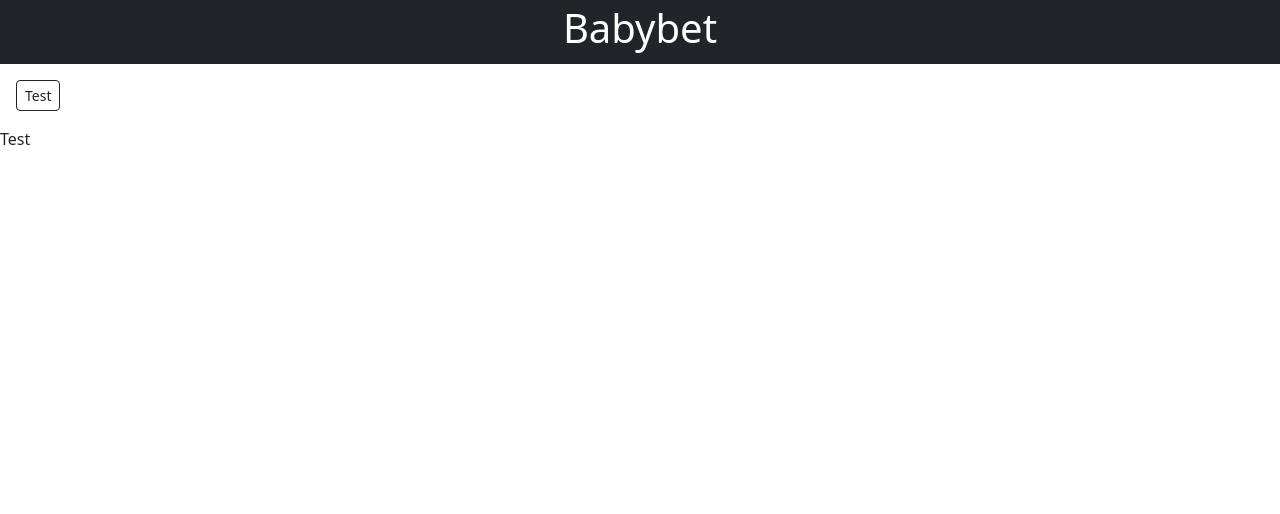
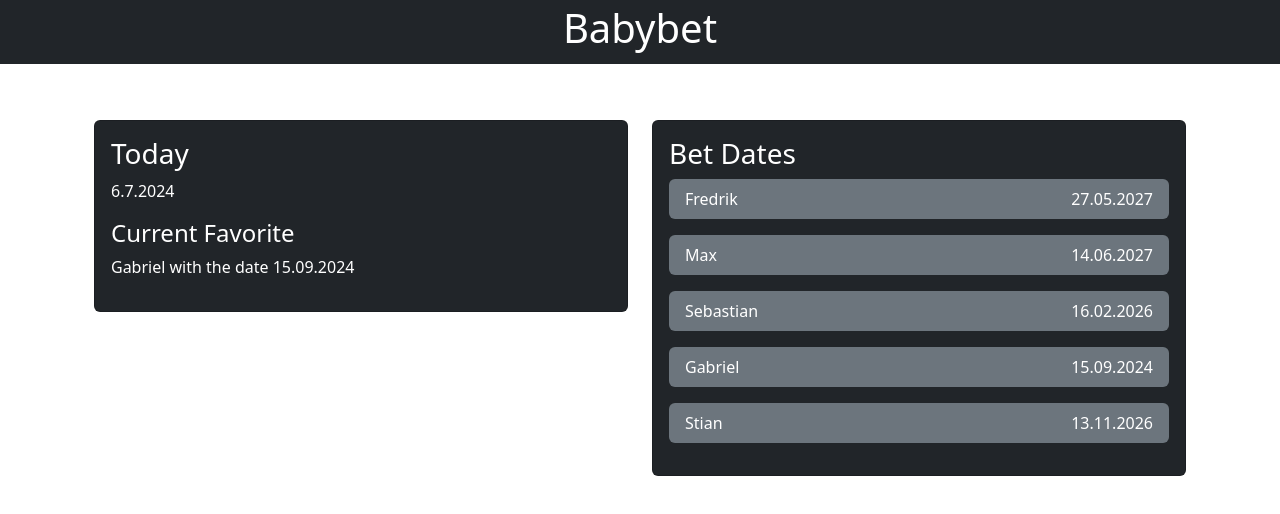
Before and after one commit to maxfinanger/babybet, a React (Vite) app: page / in a window 1280 px wide. Shown: the top 514 px of the page. Built offline with nearby package versions, Linux system fonts and the light colour scheme.

Commit message:
Addded functionality showing the betting dates and the current leader

```diff
--- a/src/components/application.tsx
+++ b/src/components/application.tsx
@@ -1,15 +1,14 @@
 import React from "react";
 import Menubar from "./menubar/Menubar";
 import "./application.css";
+import CurrentDate from "./dates/currentDate";
 
 function Application() {
   return (
     <>
       <Menubar />
-      <main>
-        <div>
-          <p>Test</p>
-        </div>
+      <main className="container">
+        <CurrentDate />
       </main>
     </>
   );
--- /dev/null
+++ b/src/components/dates/currentDate.tsx
@@ -0,0 +1,85 @@
+import React from "react";
+import "bootstrap/dist/css/bootstrap.min.css";
+
+function CurrentDate() {
+  const today = new Date();
+  const month = today.getMonth() + 1;
+  const year = today.getFullYear();
+  const date = today.getDate();
+  const currentDate = `${date}.${month}.${year}`;
+
+  const betDates = [
+    { name: "Fredrik", date: "27.05.2027" },
+    { name: "Max", date: "14.06.2027" },
+    { name: "Sebastian", date: "16.02.2026" },
+    { name: "Gabriel", date: "15.09.2024" },
+    { name: "Stian", date: "13.11.2026" },
+  ];
+
+  // Function to parse date strings (DD.MM.YYYY) to Date objects
+  const parseDate = (dateStr: any) => {
+    const [day, month, year] = dateStr.split(".").map(Number);
+    return new Date(year, month - 1, day);
+  };
+
+  // Calculate the difference in days between two dates
+  const dateDiffInDays = (date1: Date, date2: Date) => {
+    const oneDay = 24 * 60 * 60 * 1000;
+    // @ts-ignore
+      return Math.round(Math.abs((date1 - date2) / oneDay));
+  };
+
+  // Determine the current favorite
+  let favorite = betDates[0];
+  let minDiff = dateDiffInDays(today, parseDate(betDates[0].date));
+
+  betDates.forEach((bet) => {
+    const betDate = parseDate(bet.date);
+    const diff = dateDiffInDays(today, betDate);
+    if (diff < minDiff) {
+      minDiff = diff;
+      favorite = bet;
+    }
+  });
+
+  return (
+    <div className="container mt-4">
+      <div className="row">
+        <div className="col-sm-6">
+          <div className="card bg-dark text-white">
+            <div className="card-body">
+              <h3 className="card-title">Today</h3>
+              <p className="card-text">{currentDate}</p>
+              <h4>Current Favorite</h4>
+              <p>
+                {favorite.name} with the date {favorite.date}
+              </p>
+            </div>
+          </div>
+        </div>
+        <div className="col-sm-6">
+          <div className="card bg-dark text-white">
+            <div className="card-body">
+              <h3 className="card-title">Bet Dates</h3>
+              <ul className="list-group list-group-flush">
+                {betDates.map((bet, index) => (
+                  <li
+                    key={index}
+                    className="list-group-item bg-secondary rounded text-white border-0 mb-3"
+                  >
+                    <div className="d-flex justify-content-between">
+                      <span>{bet.name}</span>
+                      <span>{bet.date}</span>
+                    </div>
+                  </li>
+                ))}
+              </ul>
+            </div>
+          </div>
+        </div>
+      </div>
+    </div>
+  );
+}
+
+export default CurrentDate;
--- a/src/components/menubar/Menubar.tsx
+++ b/src/components/menubar/Menubar.tsx
@@ -6,14 +6,7 @@ function Menubar() {
       <header className="bg-dark text-white p-1 w-100 d-flex justify-content-center text-center">
         <h1>Babybet</h1>
       </header>
-      <nav className="p-3 d-flex justify-content-between">
-        <button
-          className="btn btn-outline-dark btn-sm me-2"
-          //onClick={}
-        >
-          Test
-        </button>
-      </nav>
+      <nav className="p-3 d-flex justify-content-between"></nav>
     </>
   );
 }
```
